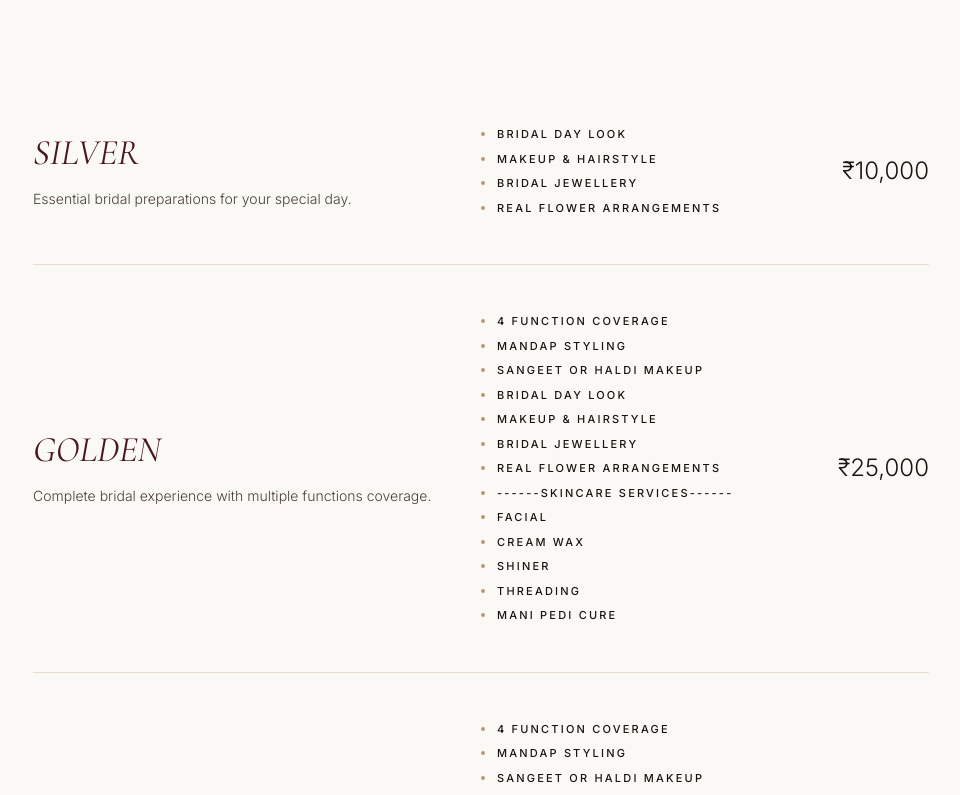
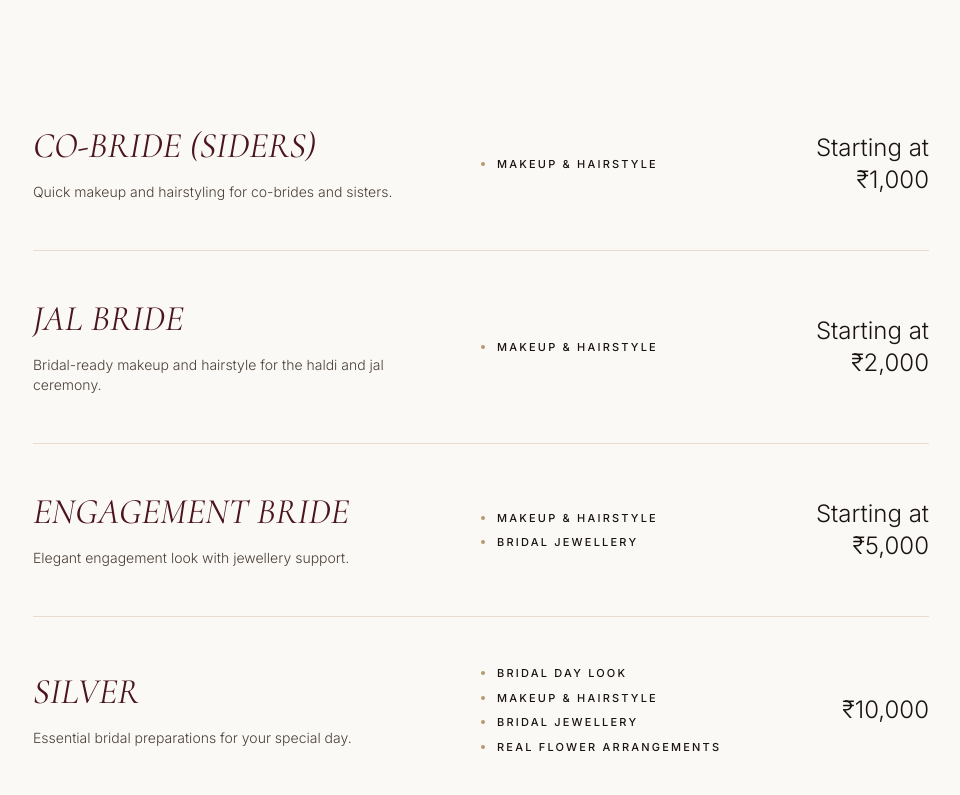
Before and after one commit to Vcbhoraniya/KumkumBeautyZone, a React (Vite) app: page / in a window 1280 px wide. Shown: the part 4200-4995 px from the top of the page, without its empty margins (159-1119 px from the left). Built offline with nearby package versions, Linux system fonts and the light colour scheme.

Commit message:
Initial commit

```diff
--- a/src/components/Pricing.tsx
+++ b/src/components/Pricing.tsx
@@ -1,5 +1,30 @@
 import { motion } from 'framer-motion';
 const packages = [
+{
+  name: 'CO-BRIDE (SIDERS)',
+  price: 'Starting at ₹1,000',
+  description: 'Quick makeup and hairstyling for co-brides and sisters.',
+  features: [
+  'Makeup & Hairstyle']
+
+},
+{
+  name: 'JAL BRIDE',
+  price: 'Starting at ₹2,000',
+  description: 'Bridal-ready makeup and hairstyle for the haldi and jal ceremony.',
+  features: [
+  'Makeup & Hairstyle']
+
+},
+{
+  name: 'ENGAGEMENT BRIDE',
+  price: 'Starting at ₹5,000',
+  description: 'Elegant engagement look with jewellery support.',
+  features: [
+  'Makeup & Hairstyle',
+  'Bridal Jewellery']
+
+},
 {
   name: 'SILVER',
   price: '₹10,000',
--- a/src/components/Services.tsx
+++ b/src/components/Services.tsx
@@ -991,11 +991,11 @@ export function Services() {
                     transition={{ delay: idx * 0.1 }}
                     className="group">
 
-                    <div className="overflow-hidden rounded-lg bg-kumkum-ink/5 aspect-square md:aspect-[4/5]">
+                    <div className="overflow-hidden rounded-lg bg-kumkum-ink/5 md:aspect-[4/5]">
                       <img
                         src={photo.src}
                         alt={photo.alt}
-                        className="w-full h-full object-cover transition-transform duration-[2s] group-hover:scale-105" />
+                        className="w-full h-auto md:h-full object-contain transition-transform duration-[2s] md:group-hover:scale-105" />
                     </div>
 
                   </motion.div>
```
